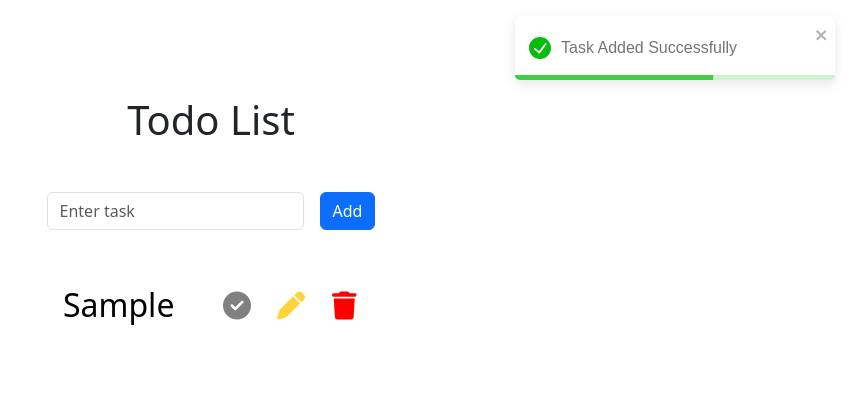
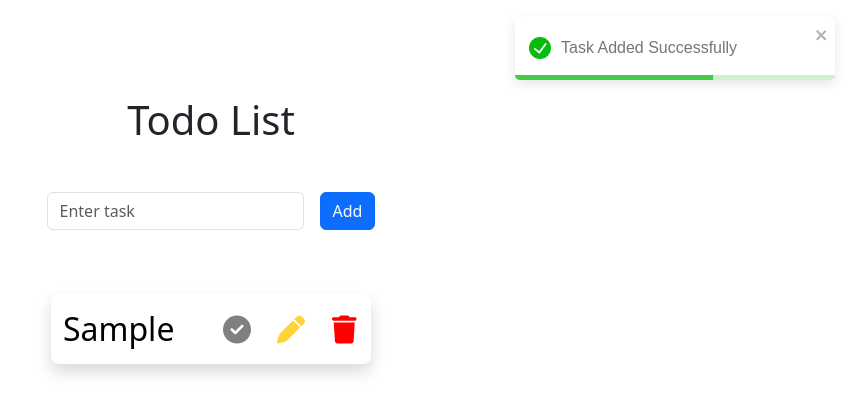
Before and after one commit to Subhranshu-Mindfire/TODO-React, a React (Vite) app in the folder todo/: page / in a window 1280 px wide. Both pictures are taken after typing "Sample" into the empty fields and a click on the button "Add". Shown: the top 414 px of the page, without its empty margins (429-1280 px from the left). Built offline with nearby package versions, Linux system fonts and the light colour scheme.

Commit message:
Added Shadow while displaying list

```diff
--- a/todo/src/components/Task.jsx
+++ b/todo/src/components/Task.jsx
@@ -40,7 +40,7 @@ function Task({ task, editTask, deleteTask, toggleCompletion }) {
         />
       )}
 
-      <div className='row align-items-center w-25'>
+      <div className='row align-items-center w-25 shadow py-2 rounded-3 mt-3'>
 
         <div className="fs-2 col-md-6"
           style={{
```
